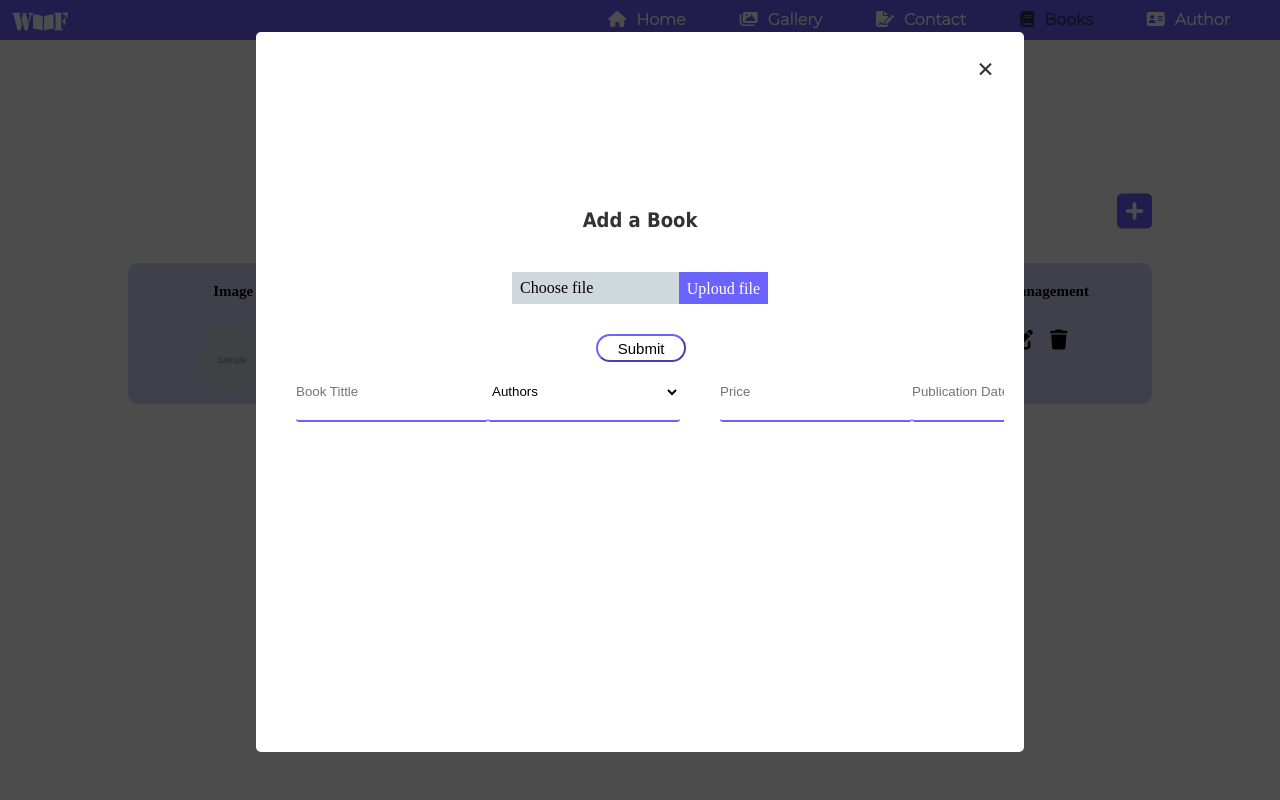
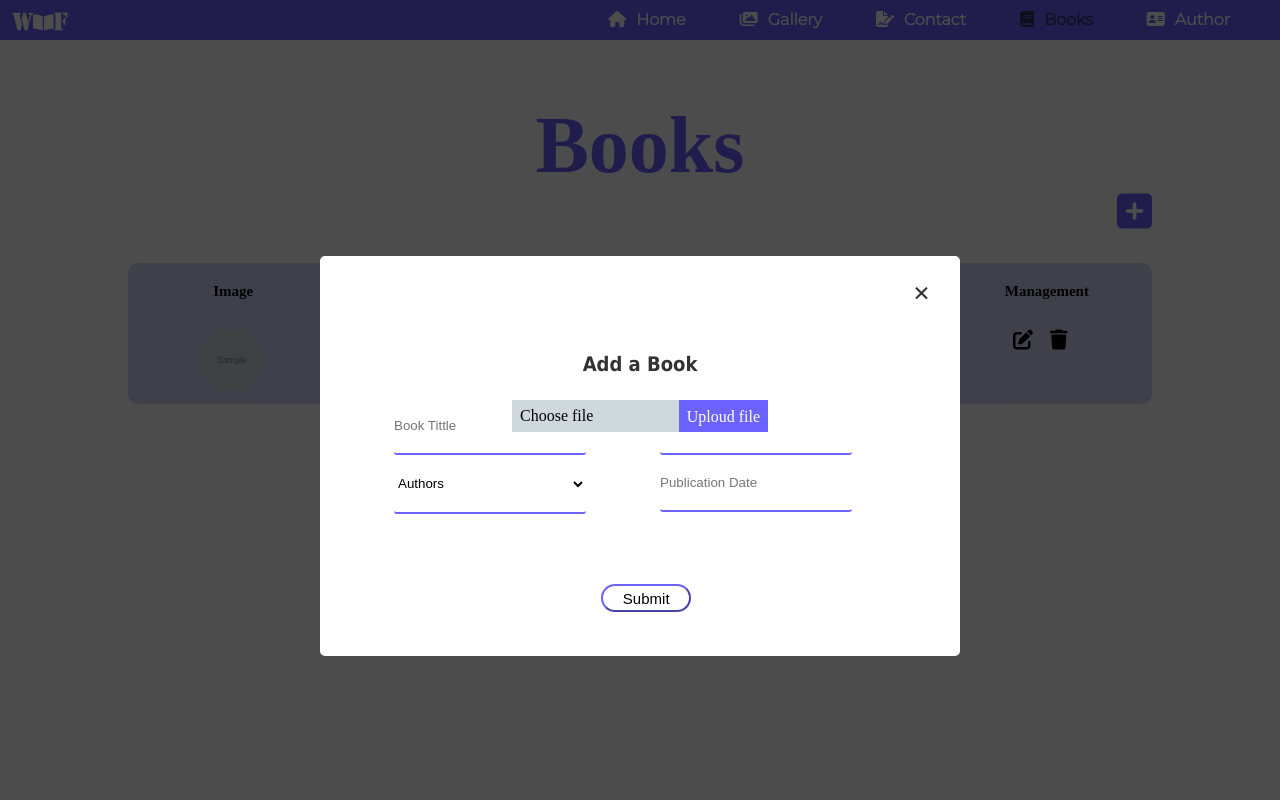
Before and after one commit to ETTGHARSSI-ACHRAF/BriefNum4, a PHP site: page /books.php in a window 1280 px wide, after a click that opens the changed part. Run offline with PHP 8.4, Linux system fonts and the light colour scheme; tables that the repository leaves empty or names only in its code hold one stand-in row (values such as "Sample post"); grey boxes marked "Sample" are stand-in pictures; data that the repository does not hold is empty; style sheets or scripts are compiled from the project's sources; some libraries are stand-ins or nearby versions.

Commit message:
fixing popup

```diff
--- a/books.css
+++ b/books.css
@@ -337,4 +337,135 @@ td a {
   outline: none;
   margin-left: 20em;
 }
+
+.popup0 {
+  display: -webkit-box;
+  display: -ms-flexbox;
+  display: flex;
+  -webkit-box-align: center;
+      -ms-flex-align: center;
+          align-items: center;
+  -webkit-box-pack: center;
+      -ms-flex-pack: center;
+          justify-content: center;
+  margin: 16em  auto;
+  padding: 20px;
+  background: #fff;
+  border-radius: 5px;
+  width: 50%;
+  height: 50%;
+  position: relative;
+  -webkit-transition: all 5s ease-in-out;
+  transition: all 5s ease-in-out;
+}
+
+.popup0 h2 {
+  margin-top: 0;
+  color: #333;
+  font-family: Tahoma, Arial, sans-serif;
+  position: absolute;
+  font-size: 20px;
+  bottom: 14em;
+  z-index: 2;
+}
+
+.popup0 .close {
+  position: absolute;
+  top: 20px;
+  right: 30px;
+  -webkit-transition: all 200ms;
+  transition: all 200ms;
+  font-size: 30px;
+  font-weight: bold;
+  text-decoration: none;
+  color: #333;
+}
+
+.popup0 .close:hover {
+  color: #6c63ff;
+}
+
+.popup0 .content {
+  max-height: 60%;
+  overflow: auto;
+}
+
+.popupInput0 {
+  display: -webkit-box;
+  display: -ms-flexbox;
+  display: flex;
+  -webkit-box-orient: vertical;
+  -webkit-box-direction: normal;
+      -ms-flex-direction: column;
+          flex-direction: column;
+  padding: 0px 20px;
+}
+
+.inputs0 {
+  width: -webkit-fit-content;
+  width: -moz-fit-content;
+  width: fit-content;
+  width: 15vw;
+  padding: 20px 0px;
+  background-color: transparent;
+  border: none;
+  border-bottom: 2px solid #6c63ff;
+  border-radius: 3px;
+  outline: none;
+}
+
+.popbutton0 {
+  position: absolute;
+  width: 6em;
+  height: 28px;
+  background-color: transparent;
+  border-color: #6c63ff;
+  border-radius: 30px;
+  font-size: 15px;
+  right: 42%;
+  top: 82%;
+}
+
+.popbutton0:hover {
+  background-color: #6c63ff;
+  color: white;
+}
+
+.custom-file0 {
+  width: 16rem;
+  padding: 0 0.5rem;
+  position: absolute;
+  background-color: #CFD8DC;
+  overflow: hidden;
+  bottom: 14em;
+}
+
+.custom-file0 .contentupload {
+  line-height: 2rem;
+  font-size: 1rem;
+  max-width: 10rem;
+  overflow: hidden;
+  text-overflow: ellipsis;
+  display: block;
+}
+
+.custom-file0 .buttonupload {
+  position: absolute;
+  right: 0;
+  top: 0;
+  padding: 0.5rem;
+  cursor: pointer;
+  background-color: #6c63ff;
+  color: white;
+}
+
+.custom-file0 input[type="file"] {
+  width: 100%;
+  height: 100%;
+  position: absolute;
+  top: 0;
+  left: 0;
+  outline: none;
+  opacity: 0;
+}
 /*# sourceMappingURL=books.css.map */
--- a/books.php
+++ b/books.php
@@ -53,19 +53,19 @@ include "connexion.php";
 
         </table>
         <div id="popup2" class="overlay">
-            <div class="popup">
+            <div class="popup0">
                 <h2>Add a Book</h2>
                 <a class="close" href="books.php">&times;</a>
                 <form class="content" method="post" action="traitementbook.php" enctype="multipart/form-data">
-                    <div class="custom-file">
+                    <div class="custom-file0">
                         <label class="contentupload" for="upload">Choose file</label>
                         <span class="buttonupload">Uploud file</span>
                         <input type="file" class="upload" name="img" multiple />
                     </div>
 
-                    <div class="popupInput">
-                        <input type="text" class="inputs" name="title" placeholder="Book Tittle" />
-                        <select name="authors" class="inputs" id="select" onchange="trieparauthor()">
+                    <div class="popupInput0">
+                        <input type="text" class="inputs0" name="title" placeholder="Book Tittle" />
+                        <select name="authors" class="inputs0" id="select" onchange="trieparauthor()">
                             <option disabled selected hidden>Authors</option>
                             <option></option>
                             <?php
@@ -77,12 +77,12 @@ include "connexion.php";
                             ?>
                         </select>
                     </div>
-                    <div class="popupInput">
-                        <input type="number" class="inputs" name="prix" placeholder="Price" />
-                        <input type="text" class="inputs" name="date" onfocus="(this.type='date')" onblur="(this.type='text')" placeholder="Publication Date" />
+                    <div class="popupInput0">
+                        <input type="number" class="inputs0" name="prix" placeholder="Price" />
+                        <input type="text" class="inputs0" name="date" onfocus="(this.type='date')" onblur="(this.type='text')" placeholder="Publication Date" />
                     </div>
-                    <div class="buttonpopup">
-                        <button class="popbutton" name="add">Submit</button>
+                    <div class="buttonpopup0">
+                        <button class="popbutton0" name="add">Submit</button>
                     </div>
                 </form>
             </div>
--- a/books.scss
+++ b/books.scss
@@ -270,3 +270,120 @@ input[type="file"] {
   outline: none;
   margin-left: 20em;
 }
+
+
+
+
+
+.popup0 {
+  display: flex;
+  align-items: center;
+  justify-content: center;
+  margin: 16em  auto;
+  padding: 20px;
+  background: #fff;
+  border-radius: 5px;
+  width: 50%;
+  height: 50%;
+  position: relative;
+  -webkit-transition: all 5s ease-in-out;
+  transition: all 5s ease-in-out;
+}
+
+.popup0 h2 {
+  margin-top: 0;
+  color: #333;
+  font-family: Tahoma, Arial, sans-serif;
+  position: absolute;
+  font-size: 20px;
+  bottom: 14em;
+  z-index: 2;
+}
+.popup0 .close {
+  position: absolute;
+  top: 20px;
+  right: 30px;
+  transition: all 200ms;
+  font-size: 30px;
+  font-weight: bold;
+  text-decoration: none;
+  color: #333;
+}
+.popup0 .close:hover {
+  color: $color;
+}
+.popup0 .content {
+  max-height: 60%;
+  overflow: auto;
+}
+
+.popupInput0{
+    display: flex;
+    flex-direction: column;
+    padding: 0px 20px;
+}
+
+.inputs0{
+  width: fit-content;
+  width: 15vw;
+  padding: 20px 0px;
+  background-color: transparent;
+  border: none;
+  border-bottom: 2px solid $color;
+  border-radius: 3px;
+  outline: none;
+}
+
+.popbutton0{
+  position: absolute;
+  width: 6em;
+  height: 28px;
+  background-color: transparent;
+  border-color: $color;
+  border-radius: 30px;
+  font-size: 15px;
+  right: 42%;
+  top: 82%;
+  //  display: none;
+  &:hover {
+    background-color: $color;
+    color: white;
+  }
+}
+
+$height:2rem;
+.custom-file0{
+  width:$height*8;
+  padding:0 $height/4;
+  position: absolute;
+  background-color: #CFD8DC;
+  overflow: hidden;
+  bottom: 14em;
+  .contentupload{
+    line-height:$height ;
+    font-size:$height/2 ;
+    max-width: $height*5;
+    overflow: hidden;
+    text-overflow: ellipsis;
+    display: block;
+  }
+  .buttonupload{
+    position: absolute;
+    right:0;
+    top:0;
+    padding: $height/4;
+    cursor: pointer;
+    background-color: $color;
+    color:white;
+  }
+  input[type="file"] {
+    width: 100%;
+    height: 100%;
+    position: absolute;
+    top: 0;
+    left: 0;
+    outline: none;
+    opacity:0;
+
+  }
+}
--- /dev/null
+++ b/login.css
@@ -0,0 +1 @@
+/* No CSS *//*# sourceMappingURL=login.css.map */
```
Also changed, not shown: login.html (added, +13 -0 lines), login.scss (added), 2 other files. Lines whose indentation alone changed are shown as unchanged.
